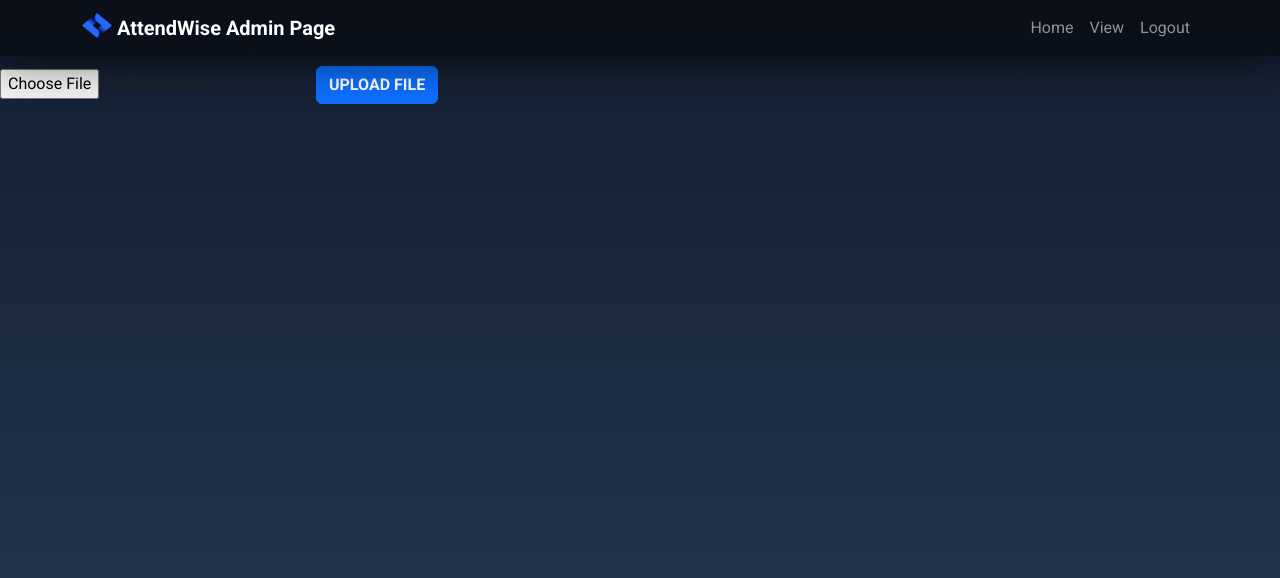
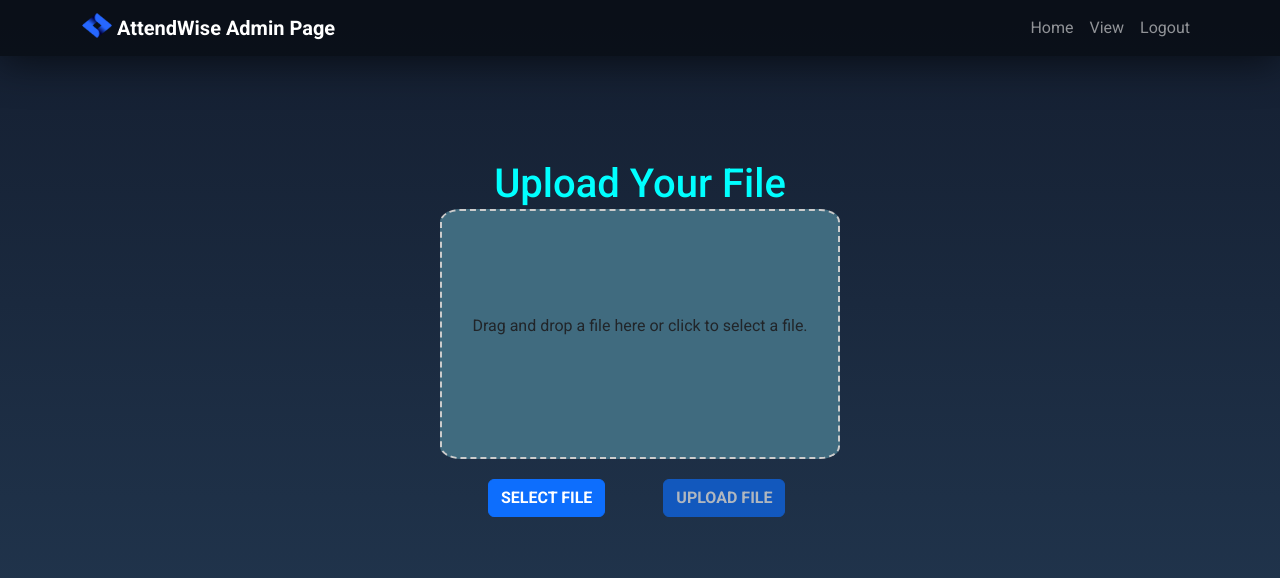
Before and after one commit to SiddheshSonar/AttendEase, a React (Vite) app in the folder admin_page/: page /upload in a window 1280 px wide. Shown: the top 578 px of the page. Built offline with nearby package versions, Linux system fonts and the light colour scheme; what pocketbase would draw is missing.

Commit message:
upload form completed

```diff
--- a/admin_page/src/App.css
+++ b/admin_page/src/App.css
@@ -149,5 +149,36 @@ td {
 }
 
 .upload-container {
+  position: absolute;
+  margin-top: 10%;
+  left: 50%;
+  top: 30%;
+  transform: translate(-50%,-50%);
+}
+.dropzone {
+  width: 400px;
+  height: 250px;
+  border: 2px dashed #ccc;
+  display: flex;
+  justify-content: center;
+  align-items: center;
+  margin: 0 auto;
+  border-radius: 5%;
+  background-color: rgb(64, 107, 127);
+}
+.btn-primary{
+  margin-top: 20px;
+  align-items: center;
+  margin-left: 48px;
+}
+.title-font{
+  font-size: 25px;
+}
+.title{
+  color: aqua;
+  position: absolute;
+  left: 50%;
+  top: 23%;
+  transform: translate(-50%,-50%)
 
 }
--- a/admin_page/src/upload/Upload.jsx
+++ b/admin_page/src/upload/Upload.jsx
@@ -1,35 +1,70 @@
-import React, { useState } from 'react';
-import NavB from '../Navbar';
+import React, { useState } from "react";
+import NavB from "../Navbar";
 
 const Upload = () => {
   const [file, setFile] = useState(null);
+  const [uploadStatus, setUploadStatus] = useState(null);
 
   function handleFile(event) {
     setFile(event.target.files[0]);
   }
 
+  function handleDrop(event) {
+    event.preventDefault();
+    const droppedFile = event.dataTransfer.files[0];
+    setFile(droppedFile);
+  }
+
   function handleUpload() {
-        setLoading(true);
+    // setLoading(true);
     const formData = new FormData();
-        formData.append('file', file);
-        fetch('http://localhost:5000/upload', {
-            method: 'POST',
-            body: formData
+    formData.append("file", file);
+    fetch("http://localhost:5000/upload", {
+      method: "POST",
+      body: formData,
     })
-            .then(response => response.json())
-            .then(data => console.log(data))
-            .catch(error => console.error(error))
+      .then((response) => response.json())
+      .then((data) => {
+        setUploadStatus(data.message);
+        console.log(data);
+      })
+      .catch((error) => console.error(error))
       .finally(() => {
-                setLoading(false);
+        // setLoading(false);
       });
   }
 
   return (
     <div>
-            <NavB/>
-            <div className='upload-container'>
-            <input className="" type="file" onChange={handleFile} />
-            <button className="btn btn-primary" onClick={handleUpload}>UPLOAD FILE</button>
+      <NavB />
+      <h1 className="title">Upload Your File</h1>
+      <div className="upload-container">
+        <div
+          className="dropzone"
+          onDragOver={(event) => event.preventDefault()}
+          onDrop={handleDrop}
+        >
+          {file ? (
+            <p className="title-font">{file.name}</p>
+          ) : (
+            <p>Drag and drop a file here or click to select a file.</p>
+          )}
+        </div>
+        <input type="file" onChange={handleFile} accept=".csv" style={{ display: "none" }} />
+        <button
+          className="btn btn-primary"
+          onClick={() => document.querySelector('input[type="file"]').click()}
+        >
+          SELECT FILE
+        </button>
+        <button
+          className="btn btn-primary"
+          disabled={!file}
+          onClick={handleUpload}
+        >
+          UPLOAD FILE
+        </button>
+        {uploadStatus && <p>{uploadStatus}</p>}
       </div>
     </div>
   );
```
Lines whose indentation alone changed are shown as unchanged.
